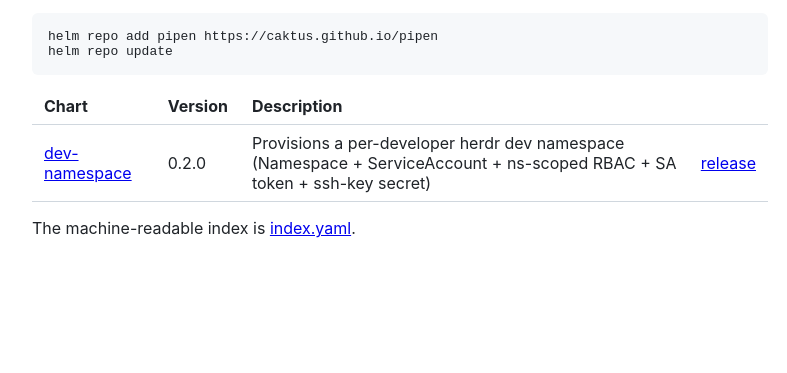
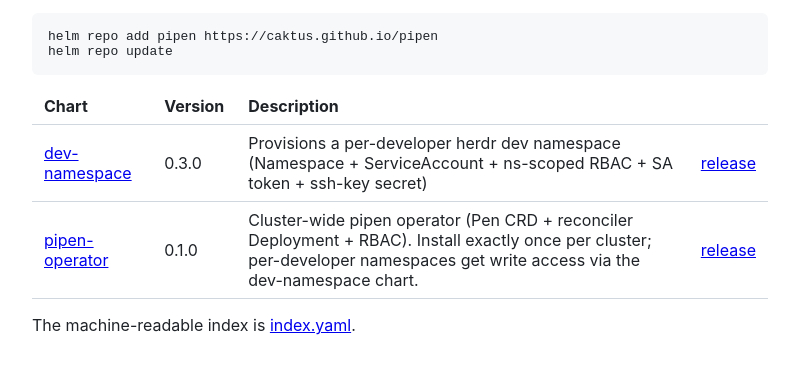
Before and after one commit to caktus/pipen, a plain HTML site: page index.html in a window 1280 px wide. Shown: the part 115-488 px from the top of the page, without its empty margins (240-1027 px from the left). Drawn offline with Linux system fonts and the light colour scheme.

Commit message:
docs: refresh the chart index page

```diff
--- a/index.html
+++ b/index.html
@@ -22,7 +22,8 @@ pre { background: #f6f8fa; border-radius: 6px; padding: 1rem;
 helm repo update</pre>
 <table>
 <tr><th>Chart</th><th>Version</th><th>Description</th><th></th></tr>
-<tr><td><a href="dev-namespace-0.2.0.tgz">dev-namespace</a></td><td>0.2.0</td><td>Provisions a per-developer herdr dev namespace (Namespace + ServiceAccount + ns-scoped RBAC + SA token + ssh-key secret)</td><td><a href="https://github.com/caktus/pipen/releases/tag/dev-namespace-0.2.0">release</a></td></tr>
+<tr><td><a href="dev-namespace-0.3.0.tgz">dev-namespace</a></td><td>0.3.0</td><td>Provisions a per-developer herdr dev namespace (Namespace + ServiceAccount + ns-scoped RBAC + SA token + ssh-key secret)</td><td><a href="https://github.com/caktus/pipen/releases/tag/dev-namespace-0.3.0">release</a></td></tr>
+<tr><td><a href="pipen-operator-0.1.0.tgz">pipen-operator</a></td><td>0.1.0</td><td>Cluster-wide pipen operator (Pen CRD + reconciler Deployment + RBAC). Install exactly once per cluster; per-developer namespaces get write access via the dev-namespace chart.</td><td><a href="https://github.com/caktus/pipen/releases/tag/pipen-operator-0.1.0">release</a></td></tr>
 </table>
 <p>The machine-readable index is <a href="index.yaml">index.yaml</a>.</p>
 </body>
```
